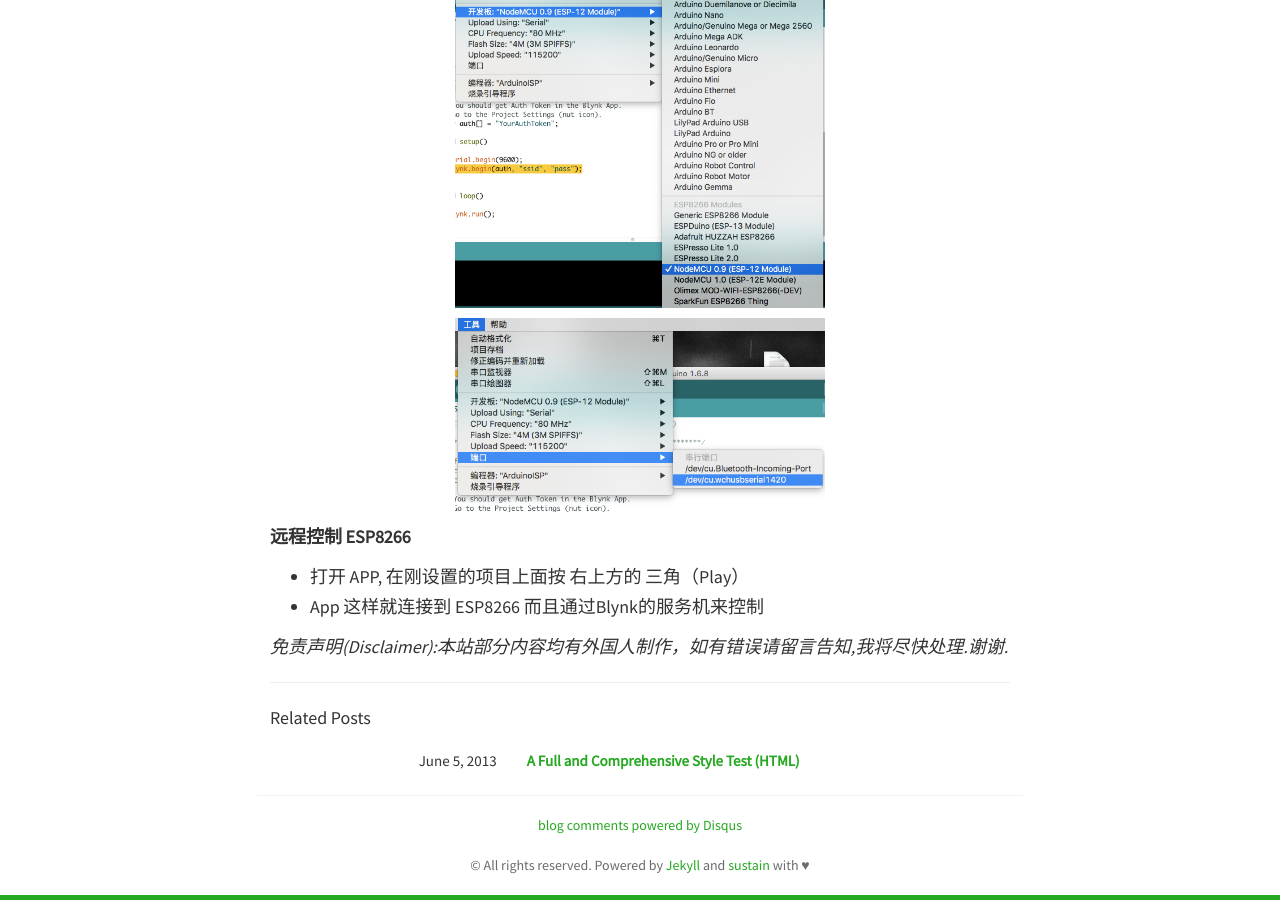
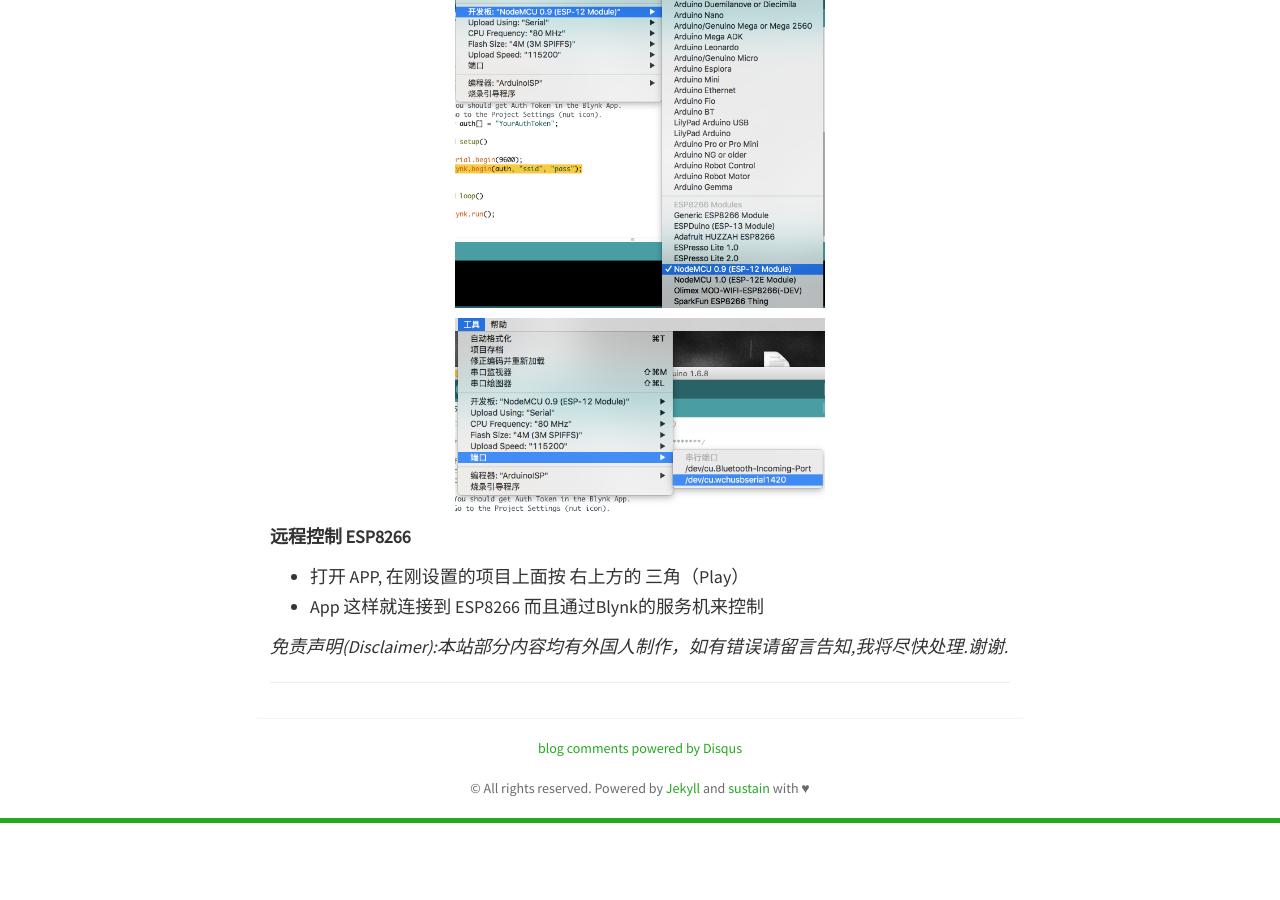
Before and after one commit to shwongsoohar/rahul-thakoor.github.io, a Jekyll site: the page built from _posts/2016-05-01-Blynk-ESP8266 教程.md, in a window 1280 px wide and 900 px high, scrolled down 4225 px. Built offline with Jekyll 4.4.1, drawn with Linux system fonts in a browser that asks for light colours; nearby versions of some CDN libraries; comment, search, counter and statistics services are not loaded; after the commit the page ends 5048 px from its top, so only the background shows below that.

Commit message:
-related post

```diff
--- a/_config.yml
+++ b/_config.yml
@@ -13,9 +13,9 @@
 # edit here to achieve your personal greatness
 url: http://rahul-thakoor.github.io/
 baseurl:
-title: Rahul Thakoor
-author: Rahul Thakoor
-description: Personal blog and resume
+title: Rahul
+author: Rahul
+description: Personal blog
 avatar: profile.png
 email: rahul27@qq.com
 github: rahul-thakoor # username
--- a/_layouts/post.html
+++ b/_layouts/post.html
@@ -22,7 +22,7 @@
 			<div class="blogpost">
 			  {{ content }}
 			   <hr>
-			   <div class="related-posts">
+			  <!-- <div class="related-posts">
 				   <h5>Related Posts</h5>
 				   {% for post in site.related_posts limit:3 %}
 						<div class="row">
@@ -38,7 +38,7 @@
 							 </div>
 						</div>
 					{% endfor %}
-			   </div>
+			   </div>-->
 			</div>
 		</div>
 	</div>
```
